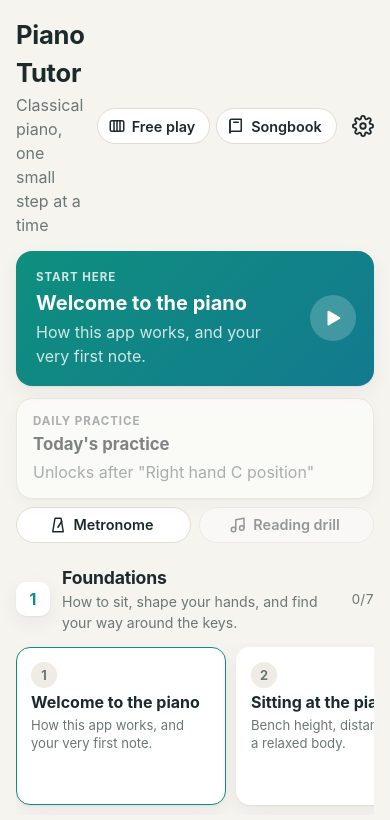
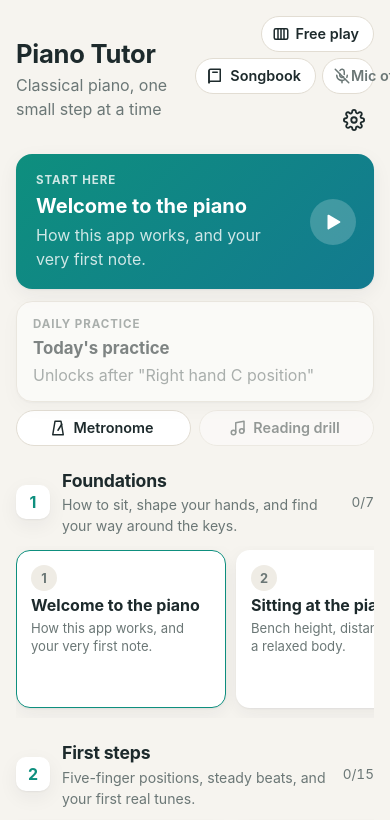
Before and after one commit to coryharasym/piano-tutor, a website with bundled scripts: page index.html in a window 390 px wide. Shown: the top 820 px of the page. Built offline with nearby package versions, Linux system fonts and the light colour scheme.

Commit message:
Add labelled microphone toggle to the home page

```diff
--- a/css/app.css
+++ b/css/app.css
@@ -79,7 +79,7 @@ li { margin-bottom: .25em; }
 .home-head { display: flex; align-items: center; justify-content: space-between; gap: 12px; margin-bottom: 14px; }
 .home-head h1 { font-size: 1.6rem; font-weight: 750; }
 .home-head p { margin: 0; }
-.head-actions { display: flex; gap: 6px; align-items: center; }
+.head-actions { display: flex; gap: 6px; align-items: center; flex-wrap: wrap; justify-content: flex-end; }
 .continue-card {
   position: relative; display: grid; gap: 2px; width: 100%; text-align: left; padding: 18px 76px 18px 20px; margin-bottom: 22px;
   border: 0; border-radius: var(--radius); background: linear-gradient(135deg, #0e8f7e, #137a8f); color: #fff; box-shadow: var(--shadow);
--- a/js/app.js
+++ b/js/app.js
@@ -65,11 +65,15 @@ document.addEventListener('visibilitychange', () => {
 });
 
 // ---------------------------------------------------------------- mic control (shared)
-function micButton() {
-  const btn = h(`<button class="icon-btn mic-btn" aria-label="Listening">${icons.micOff}<span class="meter"><i></i></span></button>`);
+function micButton({ labelled = false } = {}) {
+  const btn = h(`<button class="${labelled ? 'pill' : 'icon-btn'} mic-btn" aria-label="Turn microphone on" aria-pressed="false">${icons.micOff}${labelled ? '<span class="mic-label"></span>' : ''}<span class="meter"><i></i></span></button>`);
   const meter = btn.querySelector('.meter i');
   const paint = () => {
     btn.classList.toggle('on', listener.active);
+    btn.setAttribute('aria-pressed', String(listener.active));
+    btn.setAttribute('aria-label', listener.active ? 'Turn microphone off' : 'Turn microphone on');
+    const label = btn.querySelector('.mic-label');
+    if (label) label.textContent = listener.active ? 'Mic on' : 'Mic off';
     btn.querySelector('svg').outerHTML = listener.active ? icons.mic : icons.micOff;
   };
   const onLevel = (lvl) => { meter.style.transform = `scaleY(${Math.min(1, lvl * 18)})`; };
@@ -77,6 +81,7 @@ function micButton() {
   disposers.push(() => listener.onLevel.delete(onLevel));
   btn.addEventListener('click', async () => {
     if (listener.active) { listener.stop(); paint(); toast('Listening off. Tap keys on screen instead.'); return; }
+    btn.disabled = true;
     try {
       await listener.start();
       paint();
@@ -84,6 +89,9 @@ function micButton() {
     } catch (e) {
       console.warn(e);
       toast("Couldn't use the microphone. Check your browser's permission settings.");
+    } finally {
+      btn.disabled = false;
+      paint();
     }
   });
   paint();
@@ -181,6 +189,7 @@ function showHome() {
   $('[data-free]', el).addEventListener('click', () => go('#/free'));
   el.querySelectorAll('[data-songbook]').forEach((b) => b.addEventListener('click', () => go('#/songbook')));
   $('[data-settings]', el).addEventListener('click', showSettings);
+  $('.head-actions', el).insertBefore(micButton({ labelled: true }), $('[data-settings]', el));
   app.replaceChildren(el);
   // Bring the next lesson into view in its row.
   requestAnimationFrame(() => {
--- a/sw.js
+++ b/sw.js
@@ -1,6 +1,6 @@
 // Network first, falling back to cache, so lessons work offline after one visit
 // and updates show up as soon as you're online.
-const CACHE = 'piano-tutor-v10';
+const CACHE = 'piano-tutor-v11';
 
 self.addEventListener('install', () => self.skipWaiting());
 self.addEventListener('activate', (e) => e.waitUntil(self.clients.claim()));
```
